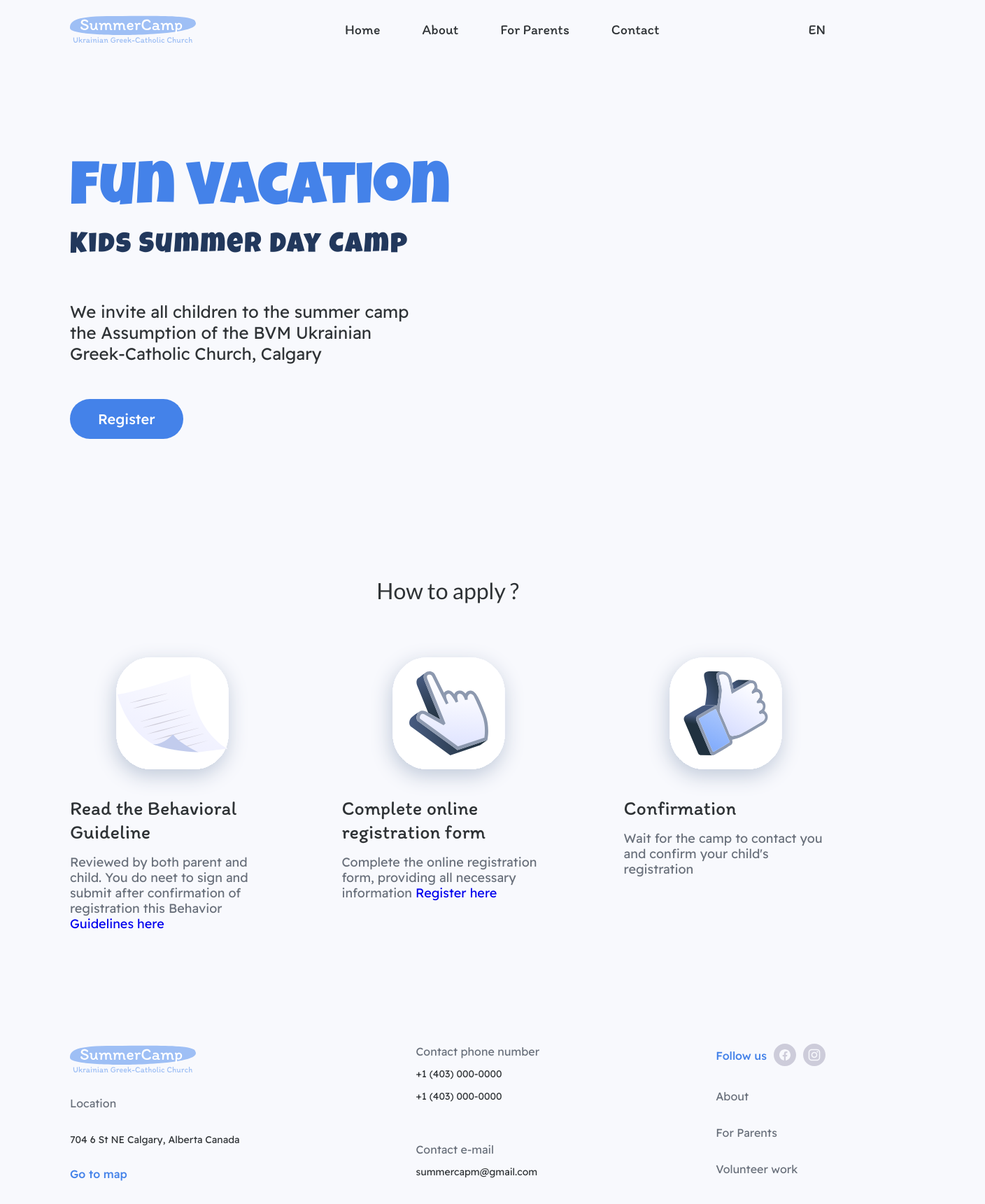
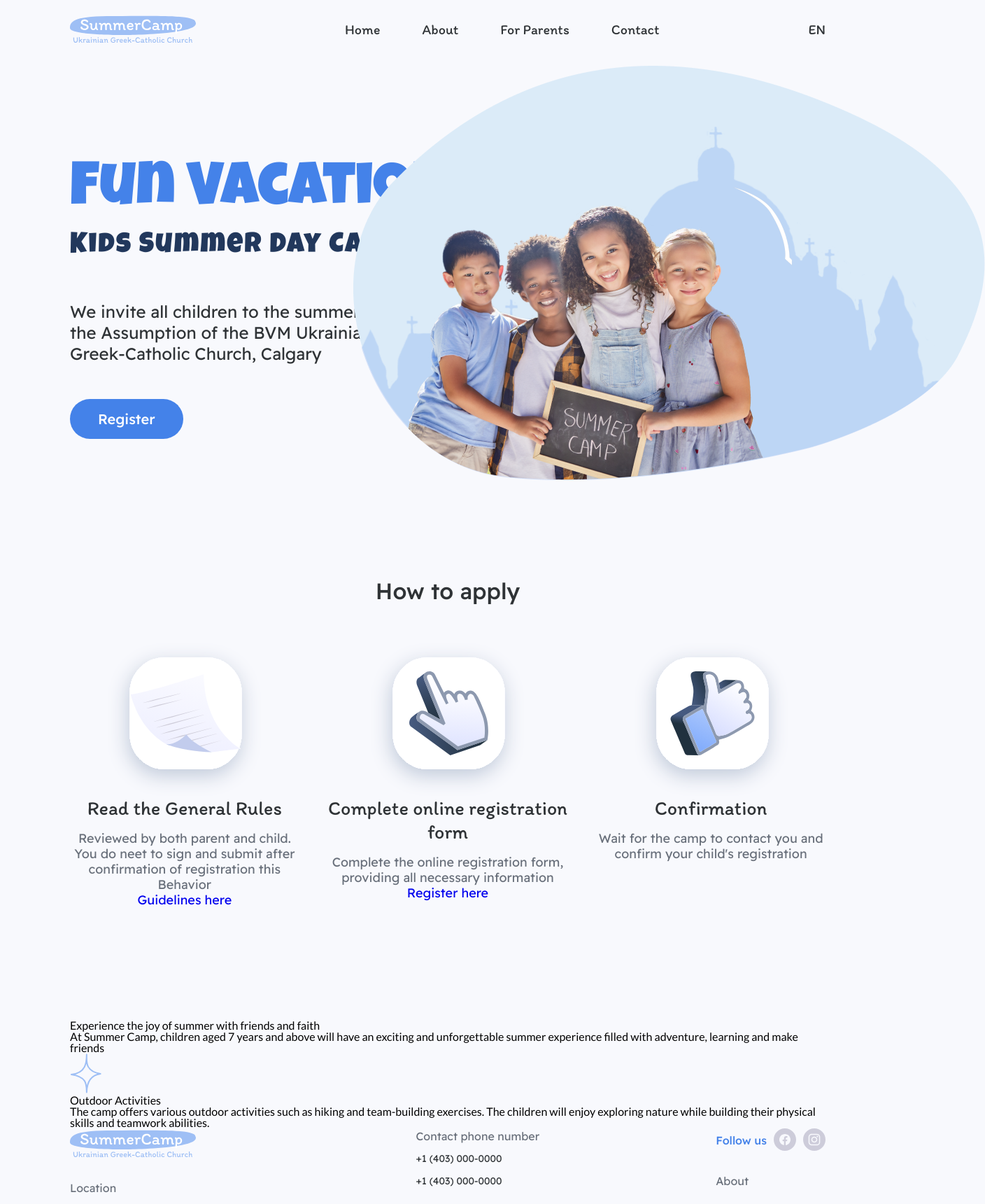
Before and after one commit to segamegadrivee/summer-camp, a React (Create React App) app in the folder frontend/: page / in a window 1280 px wide. Shown: the top 1720 px of the page at 70% size, 1408 px wide, since content can reach past the window. Built offline with nearby package versions, Linux system fonts and the light colour scheme.

Commit message:
hero exp

```diff
--- a/frontend/src/components/Footer.jsx
+++ b/frontend/src/components/Footer.jsx
@@ -25,7 +25,7 @@ const Footer = () => {
                     </div>
                     <div className="footer__contact-email">
                         <span className='footer__title'>Contact e-mail</span>
-                        <a className='footer__text' href="mailto:summercapm@gmail.com">summercapm@gmail.com</a>
+                        <a className='footer__text' href="mailto:camp@abvmcalgary.com">camp@abvmcalgary.com</a>
                     </div>
                 </div>
 
--- a/frontend/src/components/HomePage.jsx
+++ b/frontend/src/components/HomePage.jsx
@@ -3,6 +3,8 @@ import kids from '../assets/hero.png';
 import paper from '../assets/Flying-Paper.svg';
 import click from '../assets/Finger-Click.svg';
 import like from '../assets/Thumb-Up.svg';
+import hero from '../assets/main-picture.png';
+import sign from '../assets/sign-exp.svg';
 
 let HomePage = () => {
     return (
@@ -21,22 +23,24 @@ let HomePage = () => {
                         <div className="hero__register">
                             <button className="common__button">Register</button>
                         </div>
+
                     </div>
 
+                    <img className='hero__img' src={hero} alt="hero-img" />
 
                 </div>
             </section>
 
             <section className='apply'>
                 <div className="apply__container container">
-                    <div className="">
-                        <h1 className='apply__title'>How to apply ?</h1>
+                    <div>
+                        <h2 className='apply__title'>How to apply</h2>
                     </div>
                     <div className="apply__cards">
                         <div className="card">
                             <img src={paper} alt="img" />
                             <div className="card__text">
-                                <p className='card__title'>Read the Behavioral Guideline </p>
+                                <p className='card__title'>Read the General Rules </p>
                                 <p className='card__subtitle'>Reviewed by both parent and child. You do neet to sign and submit after confirmation of registration this Behavior <a href="#">Guidelines here </a> </p>
                             </div>
                         </div>
@@ -67,6 +71,29 @@ let HomePage = () => {
 
             </section>
 
+
+            <section>
+                <div className="experience__container container">
+                    <h2 className='experience__title'>Experience the joy of summer with friends and faith</h2>
+                    <div className="experience__text">
+                        <p className='experience__text-header'>At Summer Camp, children aged 7 years and above will have an exciting and
+                            unforgettable summer experience filled with adventure, learning and make friends</p>
+
+                        <div className="experience__text-main">
+
+                            <div className="experience__item">
+                                <img src={sign} alt="exp" />
+                                <p className='item__title'>Outdoor Activities</p>
+                                <p className='item__text'>The camp offers various outdoor activities such as hiking and team-building exercises.
+                                    The children will enjoy exploring nature while building their physical skills and teamwork abilities.</p>
+                            </div>
+
+
+                        </div>
+                    </div>
+
+                </div>
+            </section>
         </div >
     )
 }
--- a/frontend/src/scss/layout/_homepage.scss
+++ b/frontend/src/scss/layout/_homepage.scss
@@ -1,13 +1,20 @@
+
+
 .hero {
     &__container{
         margin-top: 140px;
         margin-bottom: 200px;
         display: flex;
         justify-content: space-between;
-
+        position: relative;
     }
 
-
+   &__img{
+        position: absolute;
+        bottom:-60px;
+        right:-10%;
+        padding-left: 60px;
+   }
 
     &__text{
         display: flex;
@@ -107,7 +114,7 @@
 .apply{
 
     &__title{
-        font-family: 'Lato';
+        font-family: 'Readex Pro';
         font-style: normal;
         font-weight: 500;
         font-size: 32px;
@@ -126,9 +133,10 @@
 
     &__cards{
         display: flex;
-        justify-content: space-between;
+        flex-direction: row;
         align-items: flex-start;
-        gap: 100px;
+        padding: 0px;
+        gap: 40px;
     }
 }
 
@@ -137,9 +145,11 @@
     flex-direction: column;
     align-items: center;
     justify-content: center;
+    text-align: center;
 
 
     &__title{
+
         font-family: 'Itim';
         font-style: normal;
         font-weight: 400;
@@ -149,6 +159,10 @@
     }
 
     &__subtitle{
+        display: flex;
+        align-items: center;
+        text-align: center;
+        flex-direction: column;
         padding-top: 16px;
         max-width: 387px;
         font-family: 'Readex Pro';
```
Also changed, not shown: frontend/src/assets/main-picture.png (added), frontend/src/assets/sign-exp.svg (added).
